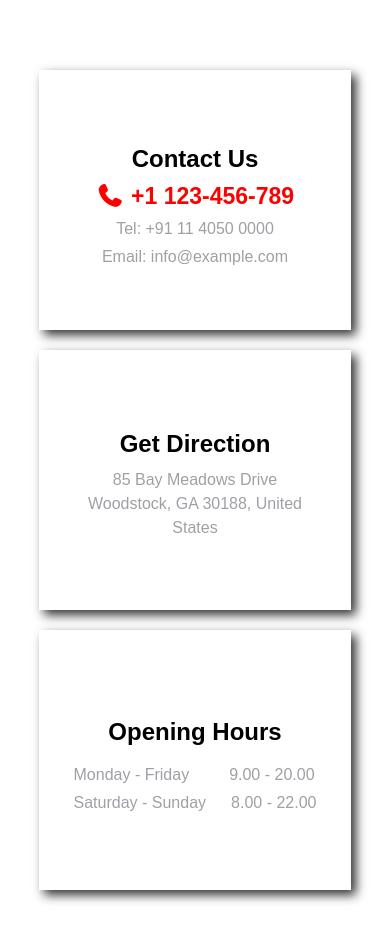
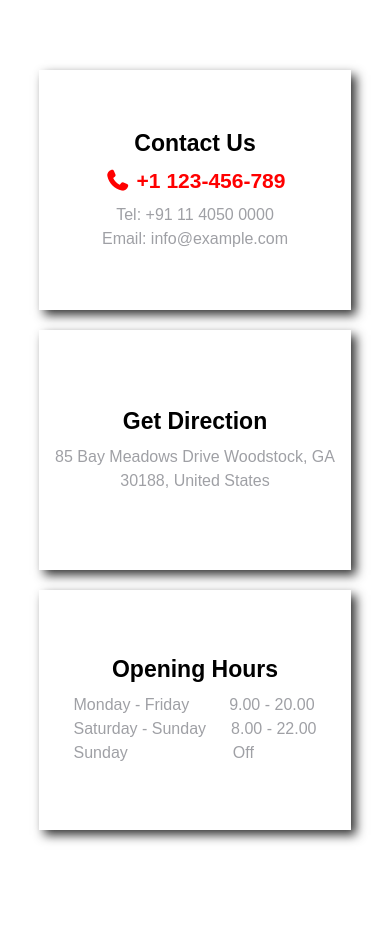
Before and after one commit to talhazafar12345/Restaurant, a React (Vite) app: page /contact-page in a window 390 px wide. Shown: the part 560-1500 px from the top of the page. Built offline with nearby package versions, Linux system fonts and the light colour scheme; grey boxes are pictures that could not be loaded.

Commit message:
File Updated

```diff
--- a/src/Sections/Hero14.jsx
+++ b/src/Sections/Hero14.jsx
@@ -20,7 +20,7 @@ function Hero14() {
 
     <div className="hero12-para2">
         <p className="hero12-p">Recommended</p>
-        <h2>Smoke Brisket Sandwhich <span className="sp1">------ </span><span className="sp2"> $39</span></h2>
+        <h2>Smoke Brisket Sandwhich <span className="spa">------ </span><span className="sp2"> $39</span></h2>
         <p className="hero12-p1">Pulled Pork, Beer Braised Brisket, & Quarter Rack of Ribs served with your choice of side</p>
     </div>
    </div>
@@ -32,7 +32,7 @@ function Hero14() {
 
     <div className="hero12-para2">
         <p className="hero12-p">Recommended</p>
-        <h2>Pull Chicken SandWhich<span className="sp1"> ------ </span><span className="sp2"> $12</span></h2>
+        <h2>Pull Chicken SandWhich<span className="spa"> ------ </span><span className="sp2"> $12</span></h2>
         <p className="hero12-p1">Pulled Pork, Beer Braised Brisket, & Quarter Rack of Ribs served with your choice of side</p>
     </div>
    </div>
@@ -48,7 +48,7 @@ function Hero14() {
 
     <div className="hero12-para2">
         <p className="hero12-p">Recommended</p>
-        <h2>Pulled Chicken SandWhich<span className="sp1">------ </span><span className="sp2"> $39</span></h2>
+        <h2>Pulled Chicken SandWhich<span className="spa">------ </span><span className="sp2"> $39</span></h2>
         <p className="hero12-p1">Pulled Pork, Beer Braised Brisket, & Quarter Rack of Ribs served with your choice of side</p>
     </div>
    </div>
@@ -60,7 +60,7 @@ function Hero14() {
 
     <div className="hero12-para2">
         <p className="hero12-p">Recommended</p>
-        <h2>Canada Dry Ginger Ale<span className="sp1"> ------ </span><span className="sp2"> $12</span></h2>
+        <h2>Canada Dry Ginger Ale<span className="spa"> ------ </span><span className="sp2"> $12</span></h2>
         <p className="hero12-p1">Pulled Pork, Beer Braised Brisket, & Quarter Rack of Ribs served with your choice of side</p>
     </div>
    </div>
--- a/src/Sections/Hero16.jsx
+++ b/src/Sections/Hero16.jsx
@@ -15,7 +15,7 @@ function Hero16() {
 
     <div className="hero12-para2">
         <p className="hero12-p">Recommended</p>
-        <h2>Smoke Brisket Sandwhich <span className="sp1">------ </span><span className="sp2"> $39</span></h2>
+        <h2>Smoke Brisket Sandwhich <span className="spa">------ </span><span className="sp2"> $39</span></h2>
         <p className="hero12-p1">Pulled Pork, Beer Braised Brisket, & Quarter Rack of Ribs served with your choice of side</p>
     </div>
    </div>
@@ -27,7 +27,7 @@ function Hero16() {
 
     <div className="hero12-para2">
         <p className="hero12-p">Recommended</p>
-        <h2>Pull Chicken SandWhich<span className="sp1"> ------ </span><span className="sp2"> $12</span></h2>
+        <h2>Pull Chicken SandWhich<span className="spa"> ------ </span><span className="sp2"> $12</span></h2>
         <p className="hero12-p1">Pulled Pork, Beer Braised Brisket, & Quarter Rack of Ribs served with your choice of side</p>
     </div>
    </div>
@@ -43,7 +43,7 @@ function Hero16() {
 
     <div className="hero12-para2">
         <p className="hero12-p">Recommended</p>
-        <h2>Pulled Chicken SandWhich<span className="sp1">------ </span><span className="sp2"> $39</span></h2>
+        <h2>Pulled Chicken SandWhich<span className="spa">------ </span><span className="sp2"> $39</span></h2>
         <p className="hero12-p1">Pulled Pork, Beer Braised Brisket, & Quarter Rack of Ribs served with your choice of side</p>
     </div>
    </div>
@@ -55,7 +55,7 @@ function Hero16() {
 
     <div className="hero12-para2">
         <p className="hero12-p">Recommended</p>
-        <h2>Canada Dry Ginger Ale<span className="sp1"> ------ </span><span className="sp2"> $12</span></h2>
+        <h2>Canada Dry Ginger Ale<span className="spa"> ------ </span><span className="sp2"> $12</span></h2>
         <p className="hero12-p1">Pulled Pork, Beer Braised Brisket, & Quarter Rack of Ribs served with your choice of side</p>
     </div>
    </div>
--- a/src/Sections/Hero21.jsx
+++ b/src/Sections/Hero21.jsx
@@ -10,7 +10,7 @@ function Hero21() {
             <div className="hero21-box">
                 <div className="hero21-para">
                     <h2>Contact Us</h2>
-                    <p className="hero21-p1a"><i class="fa-solid fa-phone phone"></i> +1 123-456-789</p>
+                     <p className="hero21-p1a"><i class="fa-solid fa-phone phone"></i> +1 123-456-789</p>
                     <p className="hero21-p1">Tel: +91 11 4050 0000</p>
                     <p className="hero21-p1">Email: info@example.com</p>
                 </div>
@@ -18,14 +18,14 @@ function Hero21() {
             <div className="hero21-box">
                 <div className="hero21-para">
                     <h2>Get Direction</h2>
-                    <p className="hero21-p2">85 Bay Meadows Drive Woodstock, GA 30188, United States</p>
+                     <p className="hero21-p2">85 Bay Meadows Drive Woodstock, GA 30188, United States</p>
                 </div>
             </div>
             <div className="hero21-box">
                 <div className="hero21-para">
                     <h2>Opening Hours</h2>
 
-                    <div className="hero21-flex">
+                     <div className="hero21-flex">
                     <div>
                         <p className="hero21-p1">Monday - Friday</p>
                     </div>
@@ -42,6 +42,15 @@ function Hero21() {
                         <p className="hero21-p1">8.00 - 22.00</p>
                     </div>
                     </div>
+
+                    <div className="hero21-flexb">
+                    <div>
+                        <p className="hero21-p1">Sunday</p>
+                    </div>
+                    <div>
+                        <p className="hero21-p1">Off</p>
+                    </div>
+                    </div>
                 </div>
             </div>
         </div>
--- a/src/Sections/Hero5.jsx
+++ b/src/Sections/Hero5.jsx
@@ -6,9 +6,6 @@
 function Hero5() {
   return (
     <div className="hero5-flex">
-
-
-
     <div className="hero5-para">
     <h2>Smoked Brisket</h2>
     <p>Pulled Pork, Beer  Braised Bisket & Quarter</p>
--- a/src/index.css
+++ b/src/index.css
@@ -819,7 +819,7 @@ background-color: #DC143C;
     text-align: center;
     background-color: #FFFFFF;
     width: 310px;
-    height: 260px;
+    height: 230px;
     text-align: center;
     display: flex;
     align-items: center;
@@ -834,13 +834,19 @@ background-color: #DC143C;
 
 .phone {
     color: red;
-    font-size: 23px;
+    font-size: 21px;
 }
 
 .hero21-p1 {
-    padding-top: 10px;
     font-size: 16px;
     color: #9FA0A5;
+    width: 100%;
+    margin: auto;
+    line-height: 1.5;
+    position: relative;
+    top: 10px;
+
+
 }
 
 .hero21-p2 {
@@ -849,12 +855,19 @@ background-color: #DC143C;
     width: 70%;
     margin: auto;
     line-height: 1.5;
+    position: relative;
+    top: 10px;
 }
 
 .hero21-p1a {
-    font-size: 23px;
+    font-size: 21px;
     color: red;
     font-weight: bolder;
+     width: 100%;
+     padding-top: 12px;
+
+
+
 }
 
 .hero21 {
@@ -865,7 +878,8 @@ background-color: #DC143C;
 }
 
 .hero21-para h2 {
-    padding: 10px;
+
+font-size: 20px;
 }
 
 .hero21-flex {
@@ -876,6 +890,11 @@ background-color: #DC143C;
 .hero21-flexa {
     display: flex;
     gap: 25px;
+}
+
+.hero21-flexb {
+    display: flex;
+    gap: 105px;
 }
 
 .hero22-map {
@@ -1065,13 +1084,13 @@ background-color: #DC143C;
     .hero5-flex {
         flex-direction: column;
         align-items: center;
-        margin-top: 70px;
+        margin-top: 50px;
         gap: 20px;
     }
 
     .hero4-para2 h1 {
         font-size: 30px;
-        width: 80%;
+        width: 90%;
         margin: auto;
         margin-top: 20px;
     }
@@ -1090,10 +1109,6 @@ background-color: #DC143C;
     .hero5-para1 button {
         margin-top: 0;
     }
-
-
-
-
 
     .hero6-para {
         display: flex;
@@ -1361,6 +1376,11 @@ background-color: #DC143C;
         text-align: center;
     }
 
+    .hero21-p2{
+    width: 90%;
+    line-height: 1.5;
+    }
+
     .hero12-para {
         margin-top: 50px;
     }
@@ -1381,8 +1401,6 @@ background-color: #DC143C;
         text-align: left;
         margin-top: 9px;
     }
-
-
 
     .hero12-para2 .hero12-p1 {
         width: 95%;
@@ -1441,6 +1459,7 @@ background-color: #DC143C;
     .hero18 {
         flex-direction: column;
         align-items: center;
+        margin-top: 100px;
     }
 
     .hero19 {
@@ -1453,6 +1472,10 @@ background-color: #DC143C;
         align-items: center;
     }
 
+    .hero21-para h2{
+    font-size: 23px;
+    }
+
     .hero22-width{
     width: 80%;
     height: 300px;
@@ -1461,6 +1484,8 @@ background-color: #DC143C;
 
     .hero21-box{
      width: 80%;
+     padding-bottom: 10px;
+
     }
 
     .hero22-map{
```
